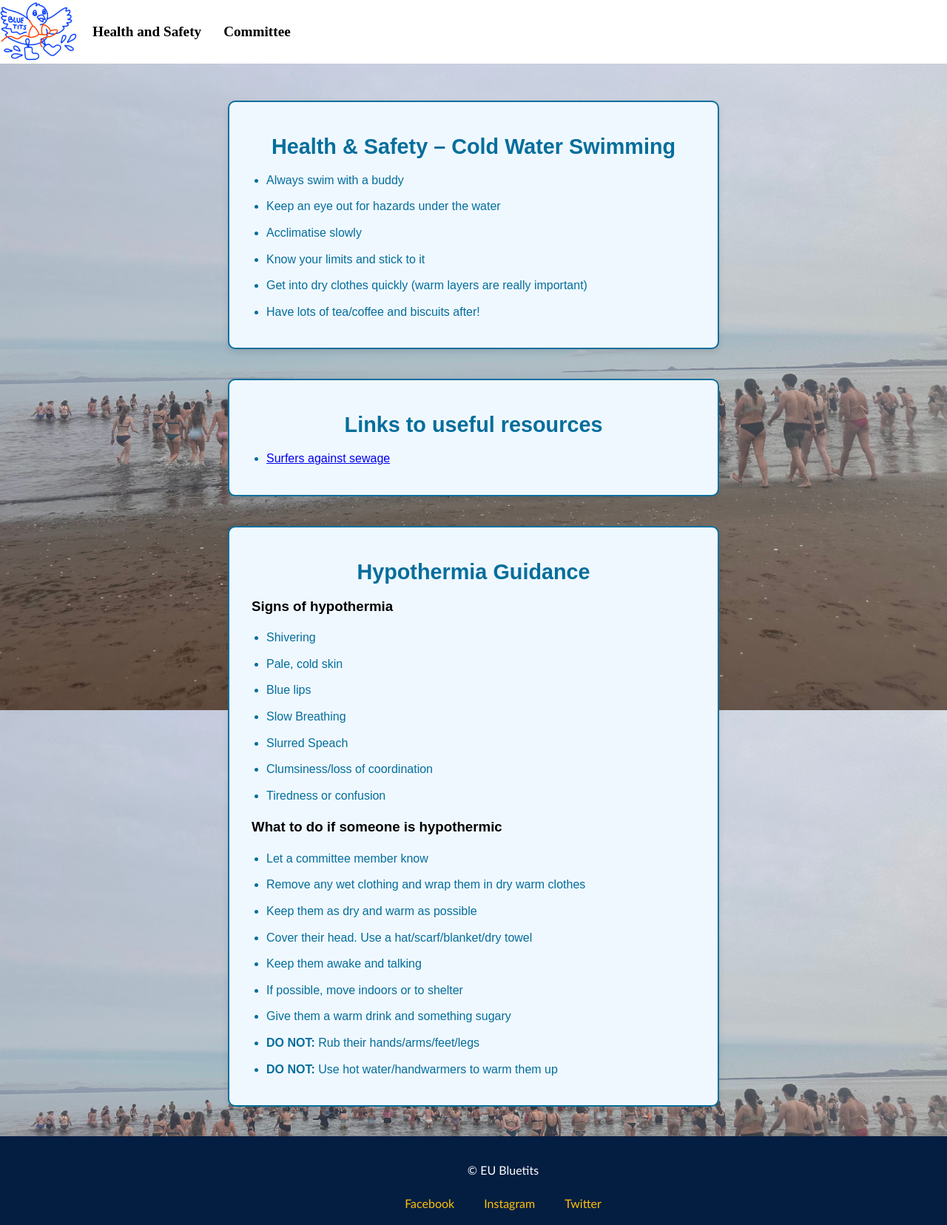
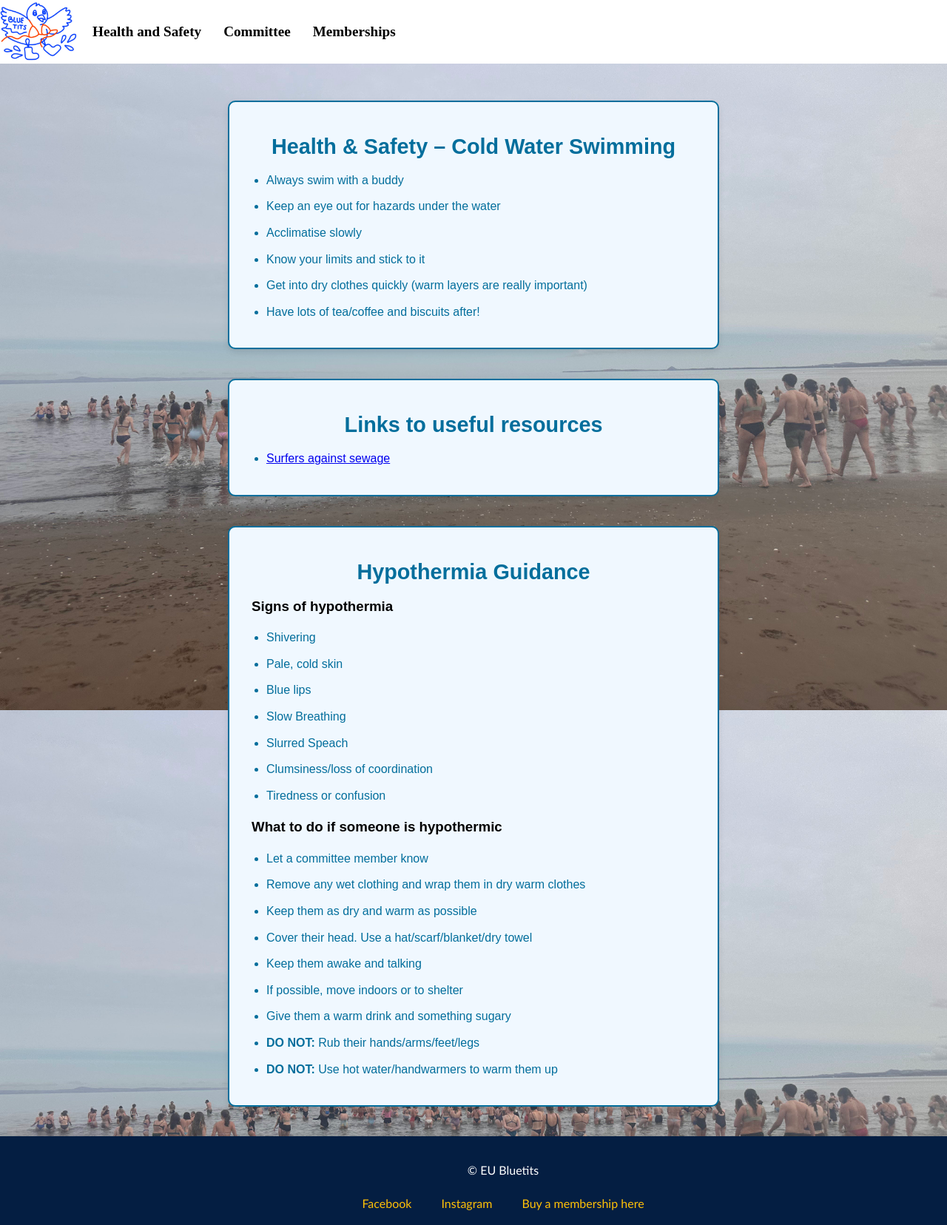
Before and after one commit to lbdos32/web_tech_cw, a Flask app: page /healthAndSafety in a window 1280 px wide; the page is wider, and only the part inside the window is pictured. Shown: that part at 74% size. Run offline with Flask 3, Linux system fonts and the light colour scheme.

Commit message:
Added a navbar.html file instead of having duplicate code for mutiple places

```diff
--- a/static/css/index.css
+++ b/static/css/index.css
@@ -59,10 +59,10 @@ body {
 }
 
 .instagram-caption{
-    background-color: white;
+    background-color: #f0f8ff;
     border-radius: 10px;
     padding: 20px 30px;
-    max-width: 75%;
+    max-width: 800px;
     font-family: poppins, sans-serif;
     font-size: 80%;
     box-shadow: 0 4px 8px rgba(0,0,0,0.1);
--- a/templates/footer.html
+++ b/templates/footer.html
@@ -2,9 +2,9 @@
     <div class="footer-content">
         <p>&copy; EU Bluetits</p>
         <ul class="social-links">
-            <li><a href="https://facebook.com" target="_blank">Facebook</a></li>
-            <li><a href="https://instagram.com" target="_blank">Instagram</a></li>
-            <li><a href="https://twitter.com" target="_blank">Twitter</a></li>
+            <li><a href="http://facebook.com/profile.php?id=100091209722559" target="_blank">Facebook</a></li>
+            <li><a href="https://www.instagram.com/eubluetits/" target="_blank">Instagram</a></li>
+            <li><a href="https://www.eusa.ed.ac.uk/activities/view/BlueTits" target="_blank">Buy a membership here</a></li>
         </ul>
     </div>
 </footer>
--- a/templates/healthAndSafety.html
+++ b/templates/healthAndSafety.html
@@ -9,14 +9,7 @@
 
 </head>
 <body>
-<div class="navbar">
-    <div onclick="window.location.href='/'">
-        <img src="{{ url_for('static', filename='images/bluetitslogo1.png') }}" class="logo">
-    </div>    <ul class="nav-links">
-        <li><a href="/healthAndSafety">Health and Safety</a></li>
-        <li><a href="/committee">Committee</a></li>
-    </ul>
-</div>
+{% include 'navbar.html' %}
 <main>
 <section class="health-safety">
     <h2>Health & Safety – Cold Water Swimming</h2>
--- /dev/null
+++ b/templates/navbar.html
@@ -0,0 +1,10 @@
+<div class="navbar">
+    <div onclick="window.location.href='/'">
+        <img src="{{ url_for('static', filename='images/bluetitslogo1.png') }}" class="logo">
+    </div>
+    <ul class="nav-links">
+        <li><a href="/healthAndSafety">Health and Safety</a></li>
+        <li><a href="/committee">Committee</a></li>
+        <li><a href="https://www.eusa.ed.ac.uk/activities/view/BlueTits">Memberships</a></li>
+    </ul>
+</div>
```
Also changed, not shown: templates/committee.html (+1 -9 lines), templates/index.html (+1 -10 lines).
